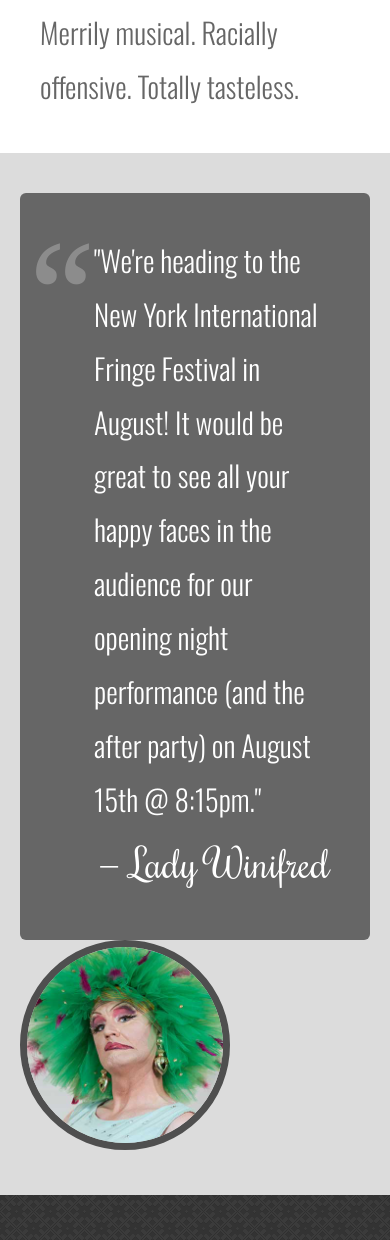
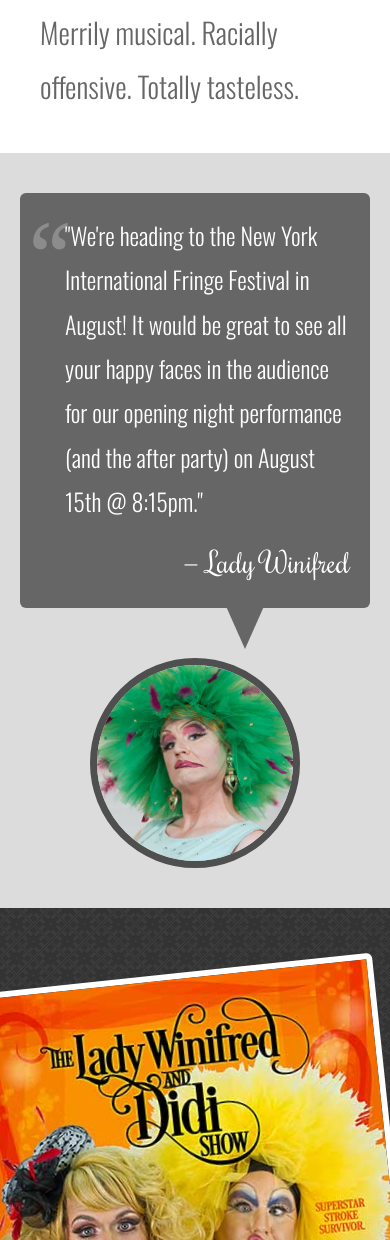
Before and after one commit to jdaudier/ladywinifred, a Node server app: page / in a window 390 px wide; the page is wider, and only the part inside the window is pictured. Shown: the part 1317-2557 px from the top of that part. Run offline with Node 20, Linux system fonts and the light colour scheme; some libraries are stand-ins or nearby versions.

Commit message:
FEAT: made quote section responsive

```diff
--- a/public/stylesheets/style.css
+++ b/public/stylesheets/style.css
@@ -218,6 +218,9 @@
 }
 @media screen and (min-width: 0) and (max-width: 768px) {
   .news-bubble {
+    font-size: 1.5rem;
+    padding: 20px 20px 20px 45px;
+    margin-bottom: 50px;
     margin-right: 0;
   }
 }
@@ -238,6 +241,12 @@
     top: 10px;
   }
 }
+@media screen and (min-width: 0) and (max-width: 768px) {
+  .news-bubble:before {
+    font-size: 94px;
+    top: 14px;
+  }
+}
 .news-signature {
   font-family: "Rochester", cursive;
   font-size: 2.5rem;
@@ -248,6 +257,12 @@
     font-size: 1.6rem;
   }
 }
+@media screen and (min-width: 0) and (max-width: 768px) {
+  .news-signature {
+    font-size: 1.8rem;
+    margin-top: 11px;
+  }
+}
 .news-bubble-triangle {
   width: 0;
   height: 0;
@@ -256,15 +271,18 @@
   border-color: transparent transparent transparent #666;
   position: absolute;
   top: 70px;
-  right: -45px;
+  right: -43px;
 }
 @media screen and (min-width: 0) and (max-width: 768px) {
   .news-bubble-triangle {
-    display: none;
+    border-color: #666 transparent transparent transparent;
+    border-width: 45px 20px 0 20px;
+    top: 99%;
+    right: 30%;
   }
 }
 .news-photo-col {
-  vertical-align: middle;
+  vertical-align: top;
 }
 @media screen and (min-width: 0) and (max-width: 768px) {
   .news-photo-col {
@@ -273,7 +291,6 @@
 }
 .news-photo {
   border-radius: 50%;
-  height: 406px;
   margin: 0 auto;
 }
 @media screen and (min-width: 0) and (max-width: 768px) {
@@ -288,6 +305,8 @@
 }
 @media screen and (min-width: 0) and (max-width: 768px) {
   .news-photo img {
+    display: block;
+    margin: 0 auto;
     width: 60%;
   }
 }
--- a/public/stylesheets/style.styl
+++ b/public/stylesheets/style.styl
@@ -163,6 +163,9 @@
     padding 20px 20px 20px 45px
 
   @media screen and (min-width: 0) and (max-width: $tablet_p_end)
+    font-size 1.5rem
+    padding 20px 20px 20px 45px
+    margin-bottom 50px
     margin-right 0
 
   &:before
@@ -180,6 +183,10 @@
       font-size 90px
       top 10px
 
+    @media screen and (min-width: 0) and (max-width: $tablet_p_end)
+      font-size 94px
+      top 14px
+
 .news-signature
   font-family "Rochester", cursive
   font-size 2.5rem
@@ -187,6 +194,10 @@
 
   @media screen and (min-width: $tablet_l_start) and (max-width: $tablet_l_end)
     font-size 1.6rem
+
+  @media screen and (min-width: 0) and (max-width: $tablet_p_end)
+    font-size 1.8rem
+    margin-top 11px
 
 .news-bubble-triangle
   width 0
@@ -196,20 +207,22 @@
   border-color transparent transparent transparent $dove_gray
   position absolute
   top 70px
-  right -45px
+  right -43px
 
   @media screen and (min-width: 0) and (max-width: $tablet_p_end)
-    display none
+      border-color $dove_gray transparent transparent transparent
+      border-width 45px 20px 0 20px
+      top 99%
+      right 30%
 
 .news-photo-col
-  vertical-align middle
+  vertical-align top
 
   @media screen and (min-width: 0) and (max-width: $tablet_p_end)
     width 100%
 
 .news-photo
   border-radius 50%
-  height 406px
   margin 0 auto
 
   @media screen and (min-width: 0) and (max-width: $tablet_p_end)
@@ -221,6 +234,8 @@
     width 100%
 
     @media screen and (min-width: 0) and (max-width: $tablet_p_end)
+      display block
+      margin 0 auto
       width 60%
 
 #showtimes
```
